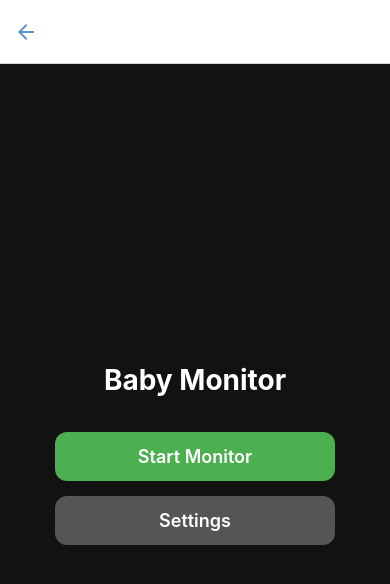
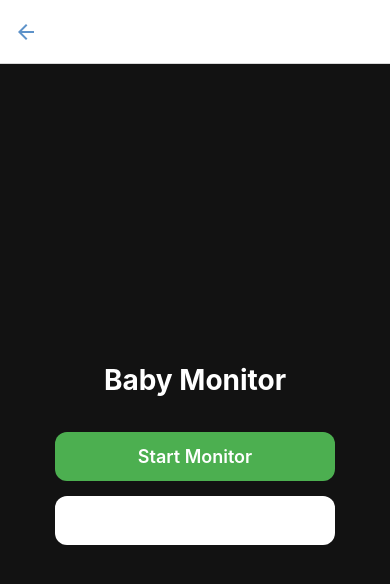
Before and after one commit to amal-alqasim14/Baby_monitor_applicatie-, a React Native app in the folder BabyMonitor/: screen /Home in a window 390 px wide. Shown: the top 584 px of the page. Built offline with nearby package versions, Linux system fonts and the light colour scheme.

Commit message:
backgroundColor

```diff
--- a/BabyMonitor/screens/HomeScreen.js
+++ b/BabyMonitor/screens/HomeScreen.js
@@ -14,7 +14,7 @@ export default function HomeScreen({ navigation }) {
       </TouchableOpacity>
 
       <TouchableOpacity
-        style={[globalStyles.button, { backgroundColor: "#555" }]}
+        style={[globalStyles.button, { backgroundColor: "#ffffffff" }]}
         onPress={() => navigation.navigate("Settings")}
       >
         <Text style={globalStyles.buttonText}>Settings</Text>
```
